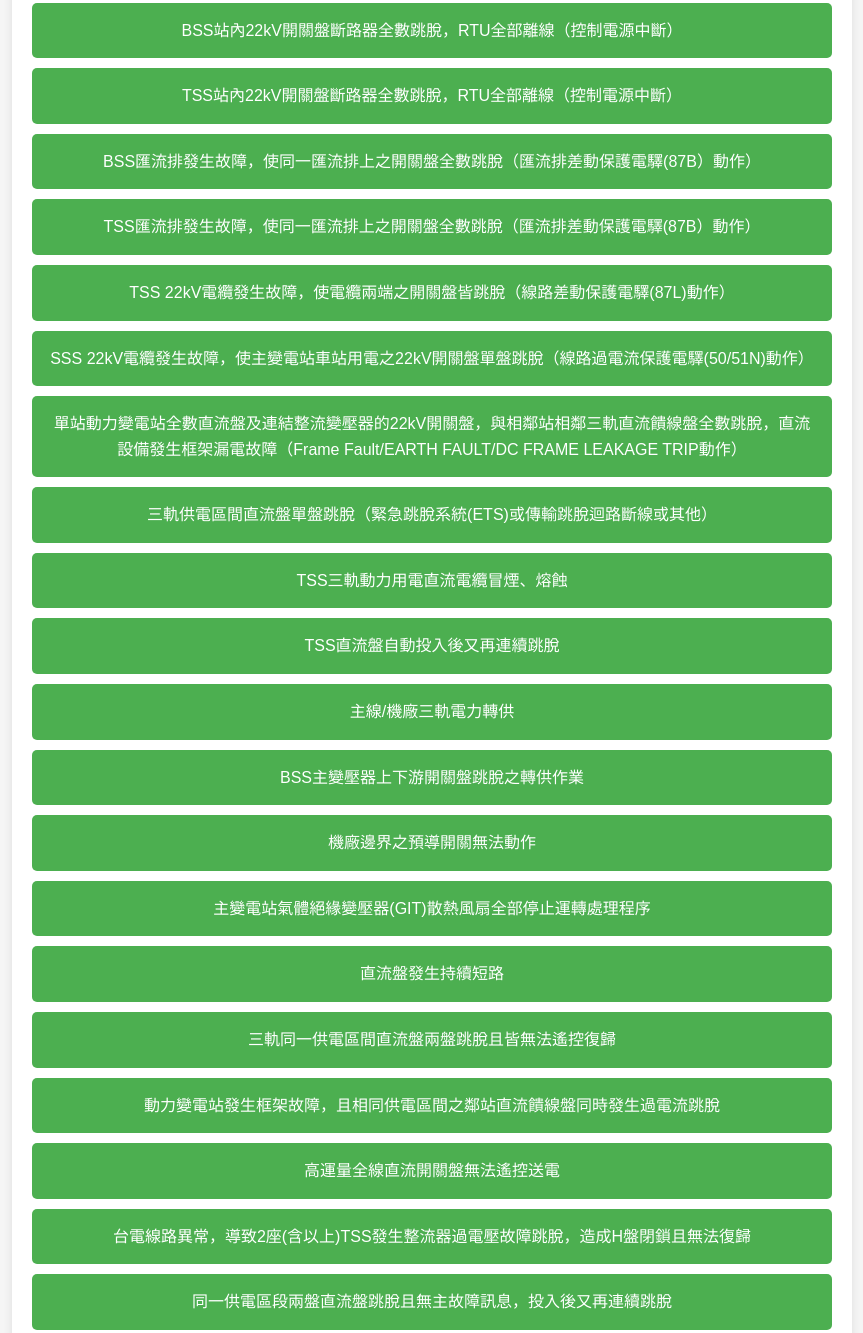
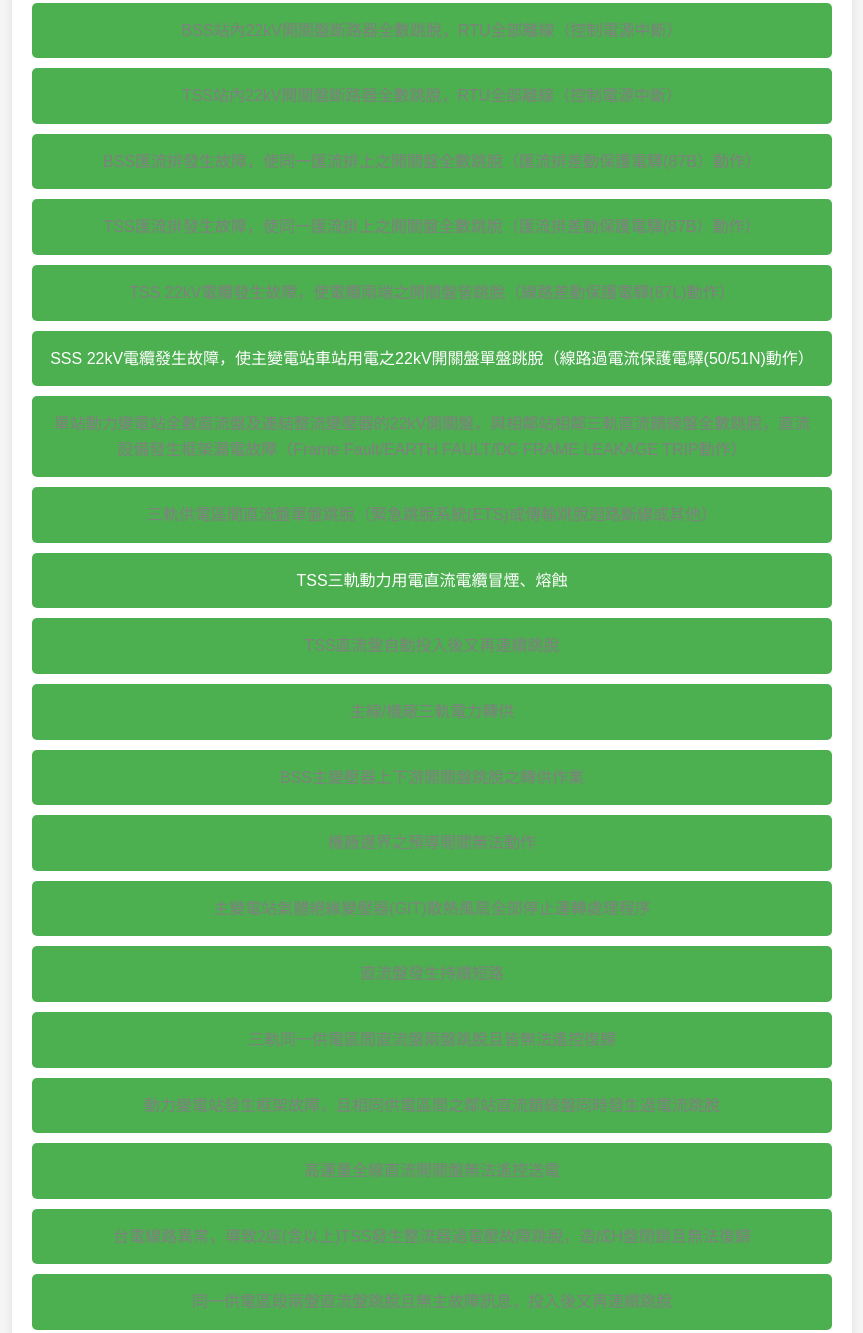
Before and after one commit to chucky78525/TRTCrepairdescription, a plain HTML site: page index.html in a window 1280 px wide. Shown: the part 116-1449 px from the top of the page, without its empty margins (208-1071 px from the left). Drawn offline with Linux system fonts and the light colour scheme.

Commit message:
hidden some texT

```diff
--- a/index.html
+++ b/index.html
@@ -40,24 +40,27 @@
         border-radius: 8px;
         box-shadow: 0 0 10px rgba(0, 0, 0, 0.1);
       }
+      .hidden {
+        color: gray;
+      }
     </style>
   </head>
   <body>
     <div class="container">
       <h1>~~~~~~~供電設備重大故障搶修~~~~~~~</h1>
-      <a href="./page/1.html" class="button"
+      <a href="./page/1.html" class="button hidden"
         >BSS站內22kV開關盤斷路器全數跳脫，RTU全部離線（控制電源中斷）</a
       >
-      <a href="./page/2.html" class="button"
+      <a href="./page/2.html" class="button hidden"
         >TSS站內22kV開關盤斷路器全數跳脫，RTU全部離線（控制電源中斷）</a
       >
-      <a href="./page/3.html" class="button"
+      <a href="./page/3.html" class="button hidden"
         >BSS匯流排發生故障，使同一匯流排上之開關盤全數跳脫（匯流排差動保護電驛(87B）動作）</a
       >
-      <a href="./page/4.html" class="button"
+      <a href="./page/4.html" class="button hidden"
         >TSS匯流排發生故障，使同一匯流排上之開關盤全數跳脫（匯流排差動保護電驛(87B）動作）</a
       >
-      <a href="./page/5.html" class="button"
+      <a href="./page/5.html" class="button hidden"
         >TSS
         22kV電纜發生故障，使電纜兩端之開關盤皆跳脫（線路差動保護電驛(87L)動作）</a
       >
@@ -65,41 +68,43 @@
         >SSS
         22kV電纜發生故障，使主變電站車站用電之22kV開關盤單盤跳脫（線路過電流保護電驛(50/51N)動作）</a
       >
-      <a href="./page/7.html" class="button"
+      <a href="./page/7.html" class="button hidden"
         >單站動力變電站全數直流盤及連結整流變壓器的22kV開關盤，與相鄰站相鄰三軌直流饋線盤全數跳脫，直流設備發生框架漏電故障（Frame
         Fault/EARTH FAULT/DC FRAME LEAKAGE TRIP動作）</a
       >
-      <a href="./page/8.html" class="button"
+      <a href="./page/8.html" class="button hidden"
         >三軌供電區間直流盤單盤跳脫（緊急跳脫系統(ETS)或傳輸跳脫迴路斷線或其他）</a
       >
       <a href="./page/9.html" class="button"
         >TSS三軌動力用電直流電纜冒煙、熔蝕</a
       >
-      <a href="./page/10.html" class="button"
+      <a href="./page/10.html" class="button hidden"
         >TSS直流盤自動投入後又再連續跳脫</a
       >
-      <a href="./page/11.html" class="button">主線/機廠三軌電力轉供</a>
-      <a href="./page/12.html" class="button"
+      <a href="./page/11.html" class="button hidden">主線/機廠三軌電力轉供</a>
+      <a href="./page/12.html" class="button hidden"
         >BSS主變壓器上下游開關盤跳脫之轉供作業</a
       >
-      <a href="./page/13.html" class="button">機廠邊界之預導開關無法動作</a>
-      <a href="./page/14.html" class="button"
+      <a href="./page/13.html" class="button hidden"
+        >機廠邊界之預導開關無法動作</a
+      >
+      <a href="./page/14.html" class="button hidden"
         >主變電站氣體絕緣變壓器(GIT)散熱風扇全部停止運轉處理程序</a
       >
-      <a href="./page/15.html" class="button">直流盤發生持續短路</a>
-      <a href="./page/16.html" class="button"
+      <a href="./page/15.html" class="button hidden">直流盤發生持續短路</a>
+      <a href="./page/16.html" class="button hidden"
         >三軌同一供電區間直流盤兩盤跳脫且皆無法遙控復歸</a
       >
-      <a href="./page/17.html" class="button"
+      <a href="./page/17.html" class="button hidden"
         >動力變電站發生框架故障，且相同供電區間之鄰站直流饋線盤同時發生過電流跳脫</a
       >
-      <a href="./page/18.html" class="button"
+      <a href="./page/18.html" class="button hidden"
         >高運量全線直流開關盤無法遙控送電</a
       >
-      <a href="./page/19.html" class="button"
+      <a href="./page/19.html" class="button hidden"
         >台電線路異常，導致2座(含以上)TSS發生整流器過電壓故障跳脫，造成H盤閉鎖且無法復歸</a
       >
-      <a href="./page/20.html" class="button"
+      <a href="./page/20.html" class="button hidden"
         >同一供電區段兩盤直流盤跳脫且無主故障訊息，投入後又再連續跳脫</a
       >
     </div>
```
